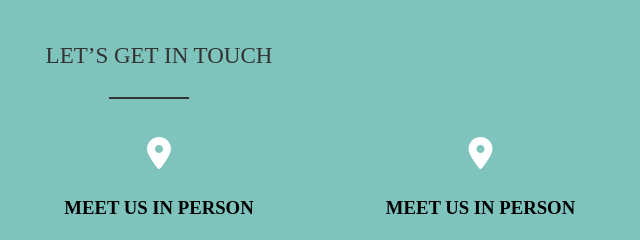
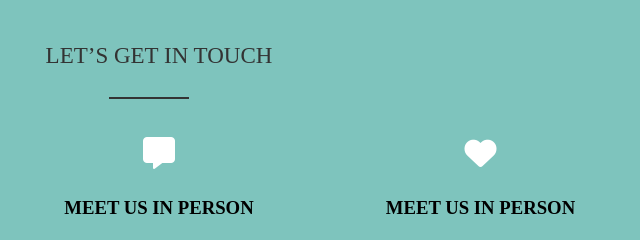
Before and after one commit to Azamatjon-developer/month3-lesson6Minimal, a plain HTML site: page index.html in a window 1280 px wide. Shown: the part 3640-3880 px from the top of the page, 561-1201 px from the left. Drawn offline with Linux system fonts and the light colour scheme; files whose address does not match are found by name.

Commit message:
icons done

```diff
--- a/index.html
+++ b/index.html
@@ -257,6 +257,7 @@
                     <li class="item_list">
                         <div>
                             <i class="fa-solid fa-location-dot"></i>
+
                              <h3> MEET US IN PERSON </h3>
                              <p> 8776 Juniper Street </p>
                              <p>Unit #204 </p>
@@ -267,7 +268,7 @@
 
                     <li class="item_list">
                         <div>
-                            <i class="fa-solid fa-location-dot"></i>
+                            <i class="fa-solid fa-message"></i>
                              <h3> MEET US IN PERSON </h3>
                              <p> 8776 Juniper Street </p>
                              <p>Unit #204 </p>
@@ -278,7 +279,7 @@
 
                     <li class="item_list">
                         <div>
-                            <i class="fa-solid fa-location-dot"></i>
+                            <i class="fa-solid fa-heart"></i>
                              <h3> MEET US IN PERSON </h3>
                              <p> 8776 Juniper Street </p>
                              <p>Unit #204 </p>
```
